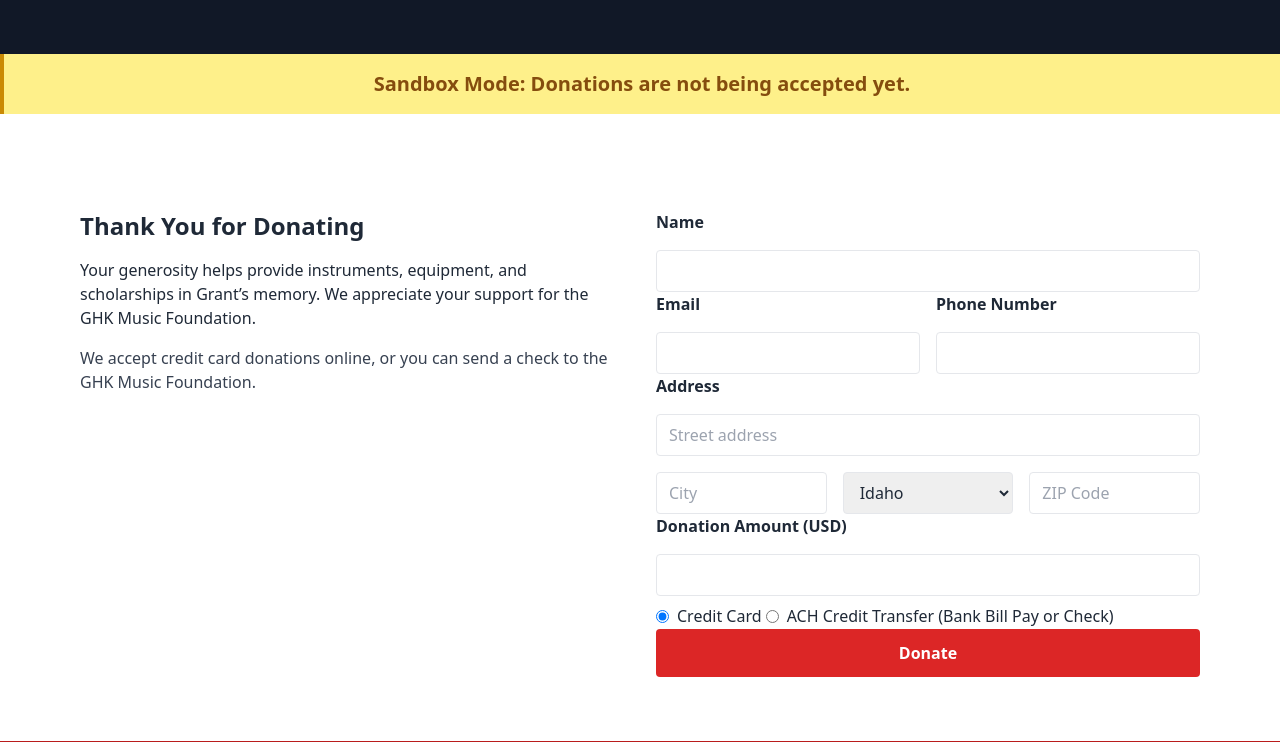
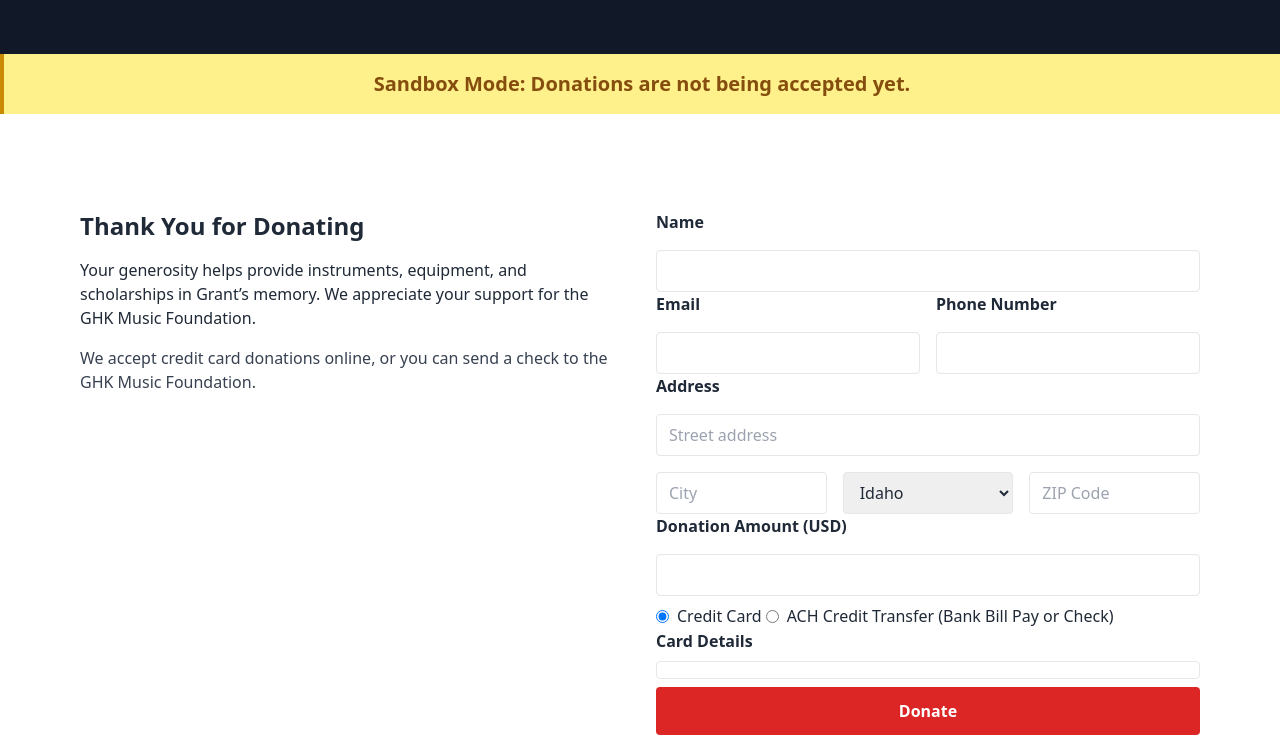
Before and after one commit to tsicloud/ghkfoundation, a website: page donate.html in a window 1280 px wide. Shown: the part 210-952 px from the top of the page. Drawn offline with nearby package versions, Linux system fonts and the light colour scheme; a script that the page names is missing.

Commit message:
credit card field was missing on default

```diff
--- a/donate.html
+++ b/donate.html
@@ -126,7 +126,7 @@
     </div>
 
     <!-- Card Details Container -->
-    <div id="card-container" class="space-y-2 hidden">
+    <div id="card-container" class="space-y-2">
       <label class="block font-semibold">Card Details</label>
       <div id="card-element" class="w-full border rounded px-3 py-2"></div>
       <div id="card-errors" role="alert" class="text-red-600 mt-2"></div>
```
